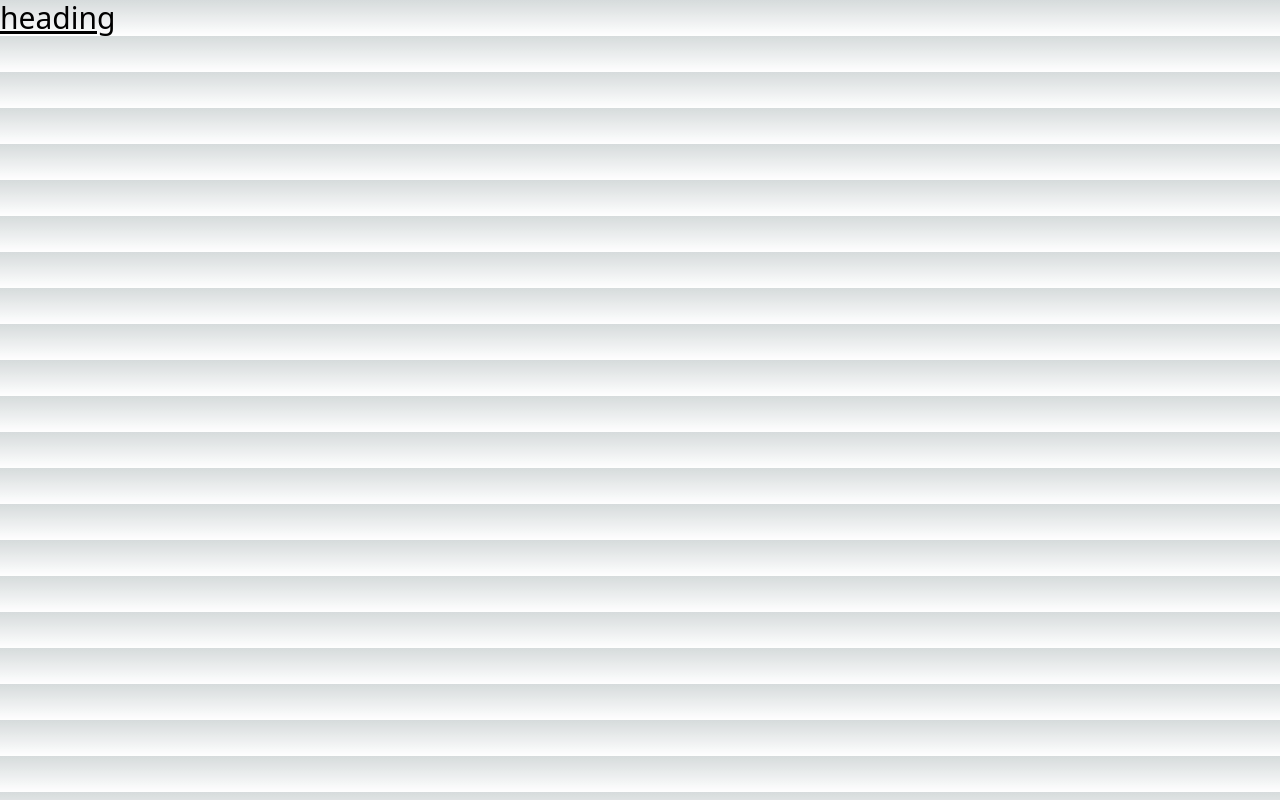
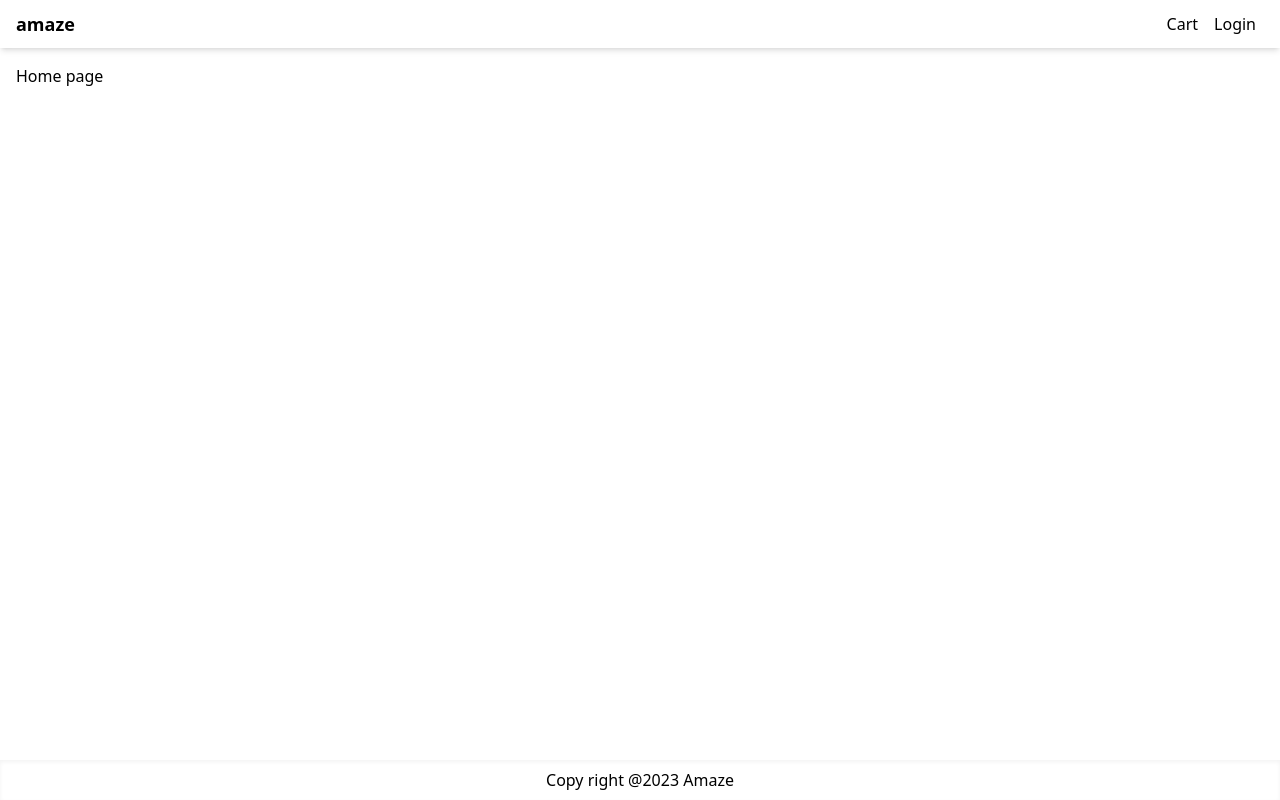
Before and after one commit to ratheesk/next-tailwind-amaze, a Next.js app: page / in a window 1280 px wide. Built offline with nearby package versions, Linux system fonts and the light colour scheme.

Commit message:
feat: add layout component

```diff
--- /dev/null
+++ b/components/Layout.js
@@ -0,0 +1,37 @@
+import Head from 'next/head';
+import Link from 'next/link';
+import React from 'react';
+
+export default function Layout({ title, children }) {
+  return (
+    <>
+      <Head>
+        <title>{title ? title + ' | Amaze' : 'Amaze'}</title>
+        <meta name="description" content="Ecommerce Application" />
+        <meta name="viewport" content="width=device-width, initial-scale=1" />
+        <link rel="icon" href="/favicon.ico" />
+      </Head>
+      <div className="flex min-h-screen flex-col justify-between">
+        <header>
+          <nav className="flex h-12 justify-between shadow-md items-center px-4">
+            <Link href="/">
+              <span className="text-lg font-bold">amaze</span>
+            </Link>
+            <div>
+              <Link href="/cart">
+                <span className="p-2">Cart</span>
+              </Link>
+              <Link href="/login">
+                <span className="p-2">Login</span>
+              </Link>
+            </div>
+          </nav>
+        </header>
+        <main className="container m-auto mt-4 px-4">{children}</main>
+        <footer className="flex h-10 justify-center items-center shadow-inner">
+          Copy right @2023 Amaze
+        </footer>
+      </div>
+    </>
+  );
+}
--- a/pages/index.js
+++ b/pages/index.js
@@ -1,16 +1,5 @@
-import Head from 'next/head';
+import Layout from '../components/Layout';
 
 export default function Home() {
-  return (
-    <div>
-      <Head>
-        <title>Create Next App</title>
-        <meta name="description" content="Ecommerce Application" />
-        <meta name="viewport" content="width=device-width, initial-scale=1" />
-        <link rel="icon" href="/favicon.ico" />
-      </Head>
-
-      <p className="text-3xl underline">heading</p>
-    </div>
-  );
+  return <Layout title="Home">Home page</Layout>;
 }
--- a/styles/globals.css
+++ b/styles/globals.css
@@ -89,23 +89,7 @@
   overflow-x: hidden;
 }
 
-body {
-  color: rgb(var(--foreground-rgb));
-  background: linear-gradient(
-      to bottom,
-      transparent,
-      rgb(var(--background-end-rgb))
-    )
-    rgb(var(--background-start-rgb));
-}
-
 a {
   color: inherit;
   text-decoration: none;
 }
-
-@media (prefers-color-scheme: dark) {
-  html {
-    color-scheme: dark;
-  }
-}
```
